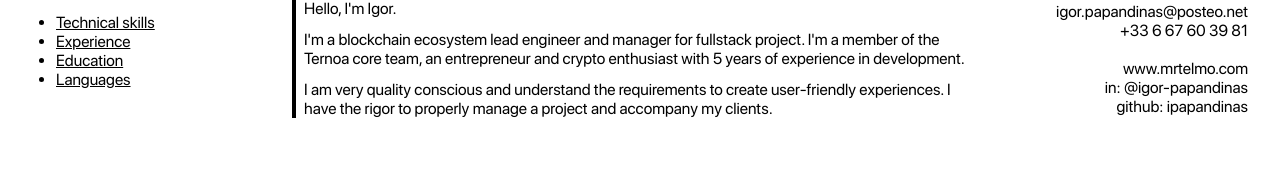
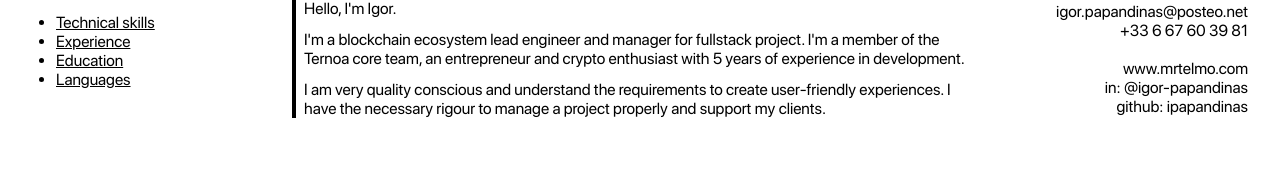
Before and after one commit to ipapandinas/dontelmo, a Next.js app: page /resume in a window 1280 px wide. Shown: the part 206-376 px from the top of the page. Built offline with nearby package versions, Linux system fonts and the light colour scheme.

Commit message:
fix: typo

```diff
--- a/app/exp/dev/MorphPortal.tsx
+++ b/app/exp/dev/MorphPortal.tsx
@@ -35,7 +35,7 @@ const MorphPortal = ({ destination, top, left }: Props) => {
     setTimeout(() => {
       router.push(destination)
       router.refresh()
-    }, 600)
+    }, 1000)
   }, [destination, left, router, top])
 
   return (
--- a/app/resume/page.tsx
+++ b/app/resume/page.tsx
@@ -29,8 +29,8 @@ export default function Page() {
             </p>
             <p>
               I am very quality conscious and understand the requirements to
-              create user-friendly experiences. I have the rigor to properly
-              manage a project and accompany my clients.
+              create user-friendly experiences. I have the necessary rigour to
+              manage a project properly and support my clients.
             </p>
           </div>
           <div className={styles.contact}>
```
